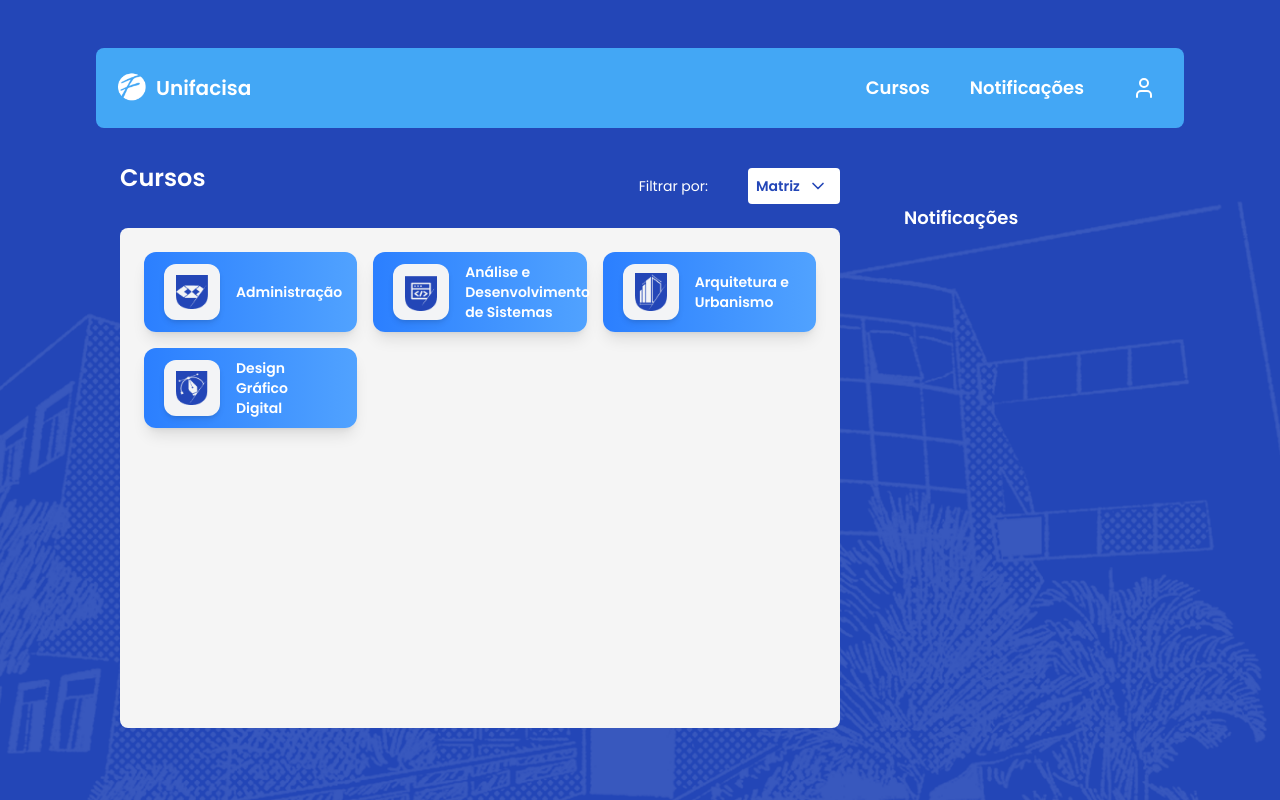
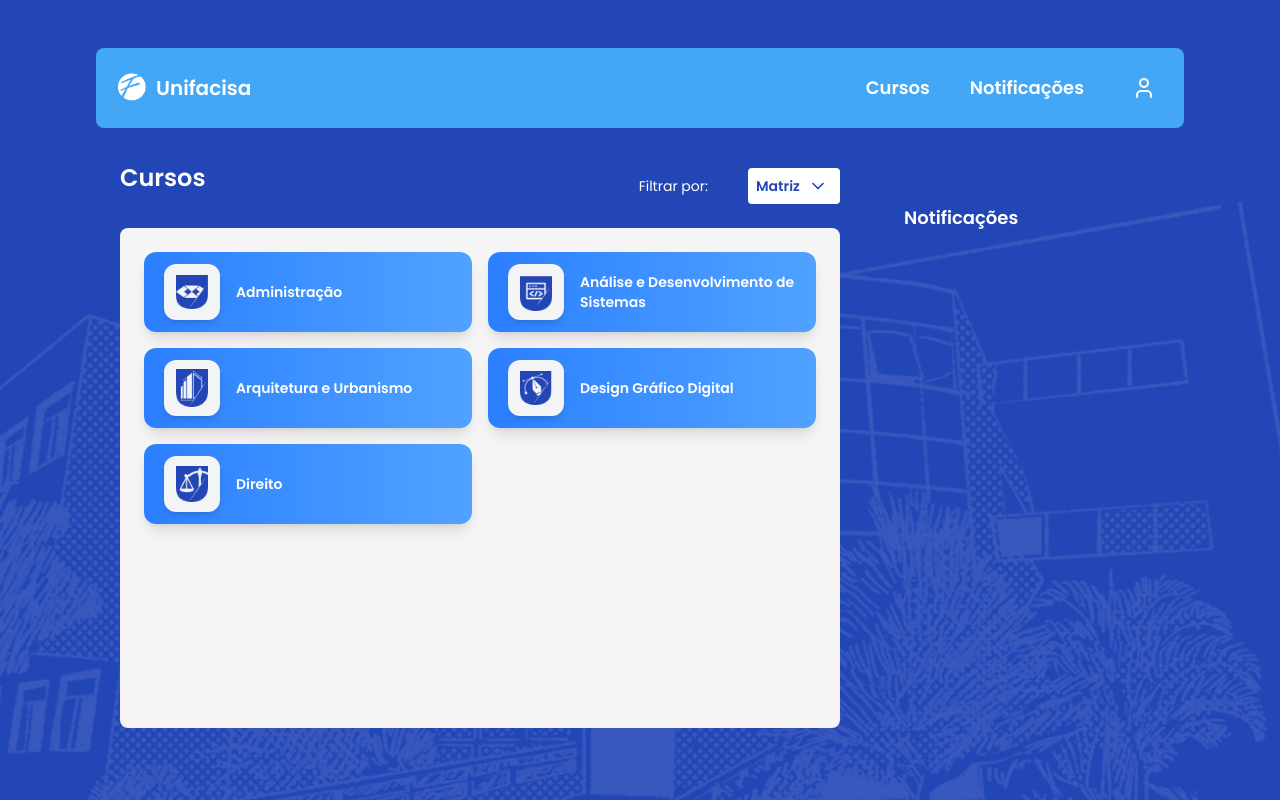
Before and after one commit to anadrv/portfolio-frontend, a React (Vite) app in the folder portfolio/: page / in a window 1280 px wide. Built offline with nearby package versions, Linux system fonts and the light colour scheme.

Commit message:
angel wings - arrumei

```diff
--- a/portfolio/src/data/courses.json
+++ b/portfolio/src/data/courses.json
@@ -21,5 +21,11 @@
     "id": 4,
     "title": "Design Gráfico Digital",
     "icon": "design"
+  },
+
+  {
+    "id": 5,
+    "title": "Direito",
+    "icon": "law"
   }
 ]
--- a/portfolio/src/pages/Home/Home.jsx
+++ b/portfolio/src/pages/Home/Home.jsx
@@ -7,6 +7,7 @@ import adminIcon from "../../assets/icons/courses/admin.png";
 import adsIcon from "../../assets/icons/courses/ads.png";
 import arqIcon from "../../assets/icons/courses/arq.png";
 import dsgIcon from "../../assets/icons/courses/design.png";
+import lawIcon from "../../assets/icons/courses/law.png";
 
 import courses from "../../data/courses.json";
 
@@ -18,7 +19,12 @@ function Home() {
     ads: adsIcon,
     arq: arqIcon,
     design: dsgIcon,
+    law: lawIcon,
   };
+
+  const filteredCourses = courses.filter((course) => {
+    return matriz === "" || course.matriz === matriz;
+  });
 
   return (
     <Layout>
@@ -42,8 +48,8 @@ function Home() {
               </div>
             </header>
 
-            <div className="bg-background-white rounded-lg p-6 grid grid-cols-3 gap-4 w-full min-h-[500px] content-start">
-              {courses.map((course) => (
+            <div className="bg-background-white rounded-lg p-6 grid gap-4 w-full min-h-[500px] content-start [grid-template-columns:repeat(auto-fit,minmax(220px,1fr))]">
+              {filteredCourses.map((course) => (
                 <CourseCard
                   key={course.id}
                   title={course.title}
```
Also changed, not shown: portfolio/src/assets/icons/courses/law.png (added).
